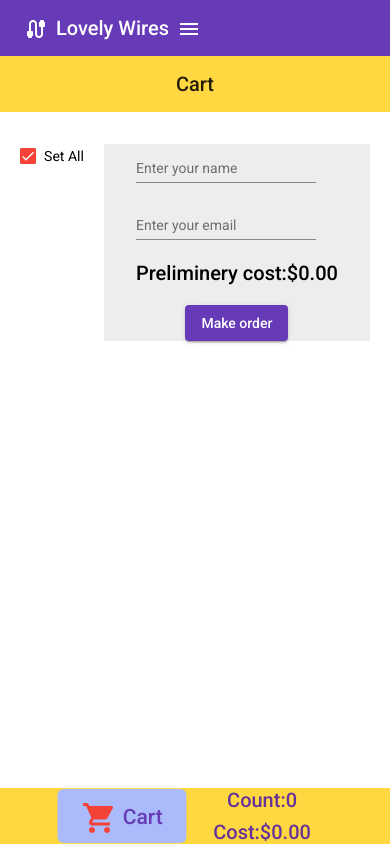
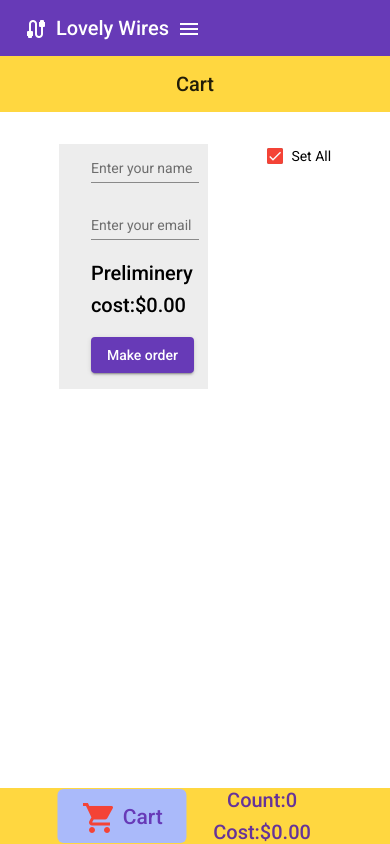
Before and after one commit to TimmyGray/Buying_Client, an Angular app: page /cart in a window 390 px wide. Built offline with nearby package versions, Linux system fonts and the light colour scheme.

Commit message:
some layout fixing

```diff
--- a/src/app/components/htmls/cart.component.html
+++ b/src/app/components/htmls/cart.component.html
@@ -1,4 +1,4 @@
-<div>
+<div fxLayout="column">
 
   <mat-toolbar color="accent" class="text-center center-style mg-b-2">
 
@@ -6,12 +6,10 @@
 
   </mat-toolbar>
 
-  <div fxLayout="column">
+  <div fxLayout="row" fxLayoutAlign="space-evenly start" name="buys and client" class="revers-cart">
 
-    <div fxLayout="row" fxLayoutAlign="space-evenly start" name="buys and client">
-
-      <div name="buys" fxLayout="column">
-        <div fxLayout="column" fxFlexAlign="end">
+    <div name="buys"  fxLayout="column" class="mg-r-1">
+      <div fxLayout="column" fxFlexAlign.lt-lg="end" fxFlexAlign.xs="start" class="mg-l-1-xs">
         <mat-checkbox color="warn"
                       [checked]="allset"
                       [indeterminate]="someSet()"
@@ -20,19 +18,19 @@
         </mat-checkbox>
       </div>
       <div fxLayout="column">
-          <ul>
-            <li *ngFor="let newbuy of buysfororder;let i=index" class="mg-b-2">
-              <div fxLayout="row" fxLayoutGap="10px">
+        <ul style="list-style-type:none;padding-inline-start:10px">
+          <li *ngFor="let newbuy of buysfororder;let i=index"  class="mg-b-2">
+            <div fxLayout="row" fxLayout.xs="row-reverse" fxLayoutGap="5px"  >
               <div name="buy" fxLayout="column">
-                  <mat-card class="width-300 height-350">
+                <mat-card fxFlex.xs="calc(40%-16px)">
                   <mat-card-header>
                     <mat-card-title>{{newbuy.name}}</mat-card-title>
                     <mat-card-subtitle>Price: {{newbuy.cost | currency}}</mat-card-subtitle>
+                  </mat-card-header>
                   <img mat-card-sm-image [src]="newbuy.image.data" *ngIf="newbuy.image.data!=null;else newbuyimage" />
                   <ng-template #newbuyimage>
                     <img mat-card-sm-image src="../../../assets/--images/testpic.jpg" />
                   </ng-template>
-                    </mat-card-header>
                   <mat-card-content (click)="setBuy(newbuy,checks.subchecks[i])">
                     <p>First connector: <span [textContent]="parsingItem(newbuy.item,0)|slice:0:30"></span>...</p>
                     <p>Second connector: <span [textContent]="parsingItem(newbuy.item,1)|slice:0:30"></span>...</p>
@@ -54,6 +52,7 @@
                 </mat-card>
 
               </div>
+              <div fxLayout.xs="column" fxLayout="row">
                 <div name="sum">{{newbuy.count*newbuy.cost|currency}}</div>
                 <div name="check" fxLayout="column">
 
@@ -63,17 +62,19 @@
                   </mat-checkbox>
 
                 </div>
+
+              </div>
             </div>
           </li>
         </ul>
       </div>
     </div>
 
-      <div name="client" fxLayout="column" class="light-grey-bg p-side-2 sticky-top-50" fxLayoutAlign="center start">
+    <div name="client"  fxFlex.xs="40%" class="light-grey-bg p-side-2 sticky-top-50" >
       <form>
-          <div fxLayout="column">
-            <div>
-              <mat-form-field>
+        <div fxFlex>
+          <div fxLayoutAlign.lt-xs="space-around">
+            <mat-form-field fxFlex.xs="60%">
               <mat-label>Enter your name</mat-label>
               <input matInput type="text" [(ngModel)]="client.name" name="clientName" />
               <button mat-icon-button matSuffix *ngIf="client.name" (click)="client.name=''">
@@ -82,8 +83,8 @@
             </mat-form-field>
 
           </div>
-            <div>
-              <mat-form-field>
+          <div fxLayoutAlign.lt-xs ="space-around">
+            <mat-form-field fxFlex.xs="60%">
               <mat-label>Enter your email</mat-label>
               <input matInput type="email" [(ngModel)]="client.email" name="clientEmail" />
               <button mat-icon-button matSuffix *ngIf="client.email" (click)="client.email=''">
@@ -93,11 +94,11 @@
 
           </div>
 
-            <div name="cost show" fxLayout="column" fxFlexAlign="center">
+          <div name="cost show">
             <div class="mat-title">Preliminery cost:{{cost | currency}}</div>
           </div>
 
-            <div name="button" fxLayout="column" fxFlexAlign="center">
+          <div name="button" class="p-b-1">
             <button mat-raised-button color="primary" (click)="makeOrder()">Make order</button>
           </div>
 
@@ -106,5 +107,9 @@
       </form>
     </div>
   </div>
+
+  <!--<div fxLayout="column">
+
+
+  </div>-->
 </div>
-</div>
--- a/src/app/components/htmls/creating.component.html
+++ b/src/app/components/htmls/creating.component.html
@@ -2,7 +2,7 @@
   <div class="mat-title">In this section you can create your own wire</div>
   <div fxLayout="column" name="formgroup" class="text-center">
 
-    <div fxLayout="row" fxLayoutAlign="space-between">
+    <div fxLayout="row" fxLayout.xs="column" fxLayoutAlign="space-between">
 
       <div fxLayout="column">
 
@@ -36,7 +36,7 @@
 
       <div fxLayout="column">
 
-        <mat-form-field>
+        <mat-form-field class="min-width-150">
           <mat-label>Count of connectors</mat-label>
           <input matInput type="number"
                  [(ngModel)]="wire.numberofconnectors"
@@ -49,9 +49,9 @@
 
     </div>
 
-    <div fxLayout="row" fxLayoutAlign="space-between" class="mg-3">
+    <div fxLayout="row" fxLayout.xs="column" fxLayoutAlign="space-between" class="mg-3">
 
-      <div fxLayout="column">
+      <div fxLayout="row">
 
         <mat-form-field class="min-width-250">
           <mat-label>Wire's type</mat-label>
@@ -60,39 +60,48 @@
           </mat-select>
         </mat-form-field>
 
+        <div><p [textContent]="findPrice(wirecoil)|currency"></p></div>
+
       </div>
-      <div fxLayout="column"><p [textContent]="findPrice(wirecoil)|currency"></p></div>
+
       <div fxLayout="column">
 
-        <mat-form-field *ngFor="let conn of wire.firstconn; let i = index " class="min-width-250">
+        <div fxLayout="row" *ngFor="let conn of wire.firstconn; let i = index ">
+          <mat-form-field class="min-width-250">
             <mat-label>First side connector type</mat-label>
             <mat-select [(ngModel)]="firstsideconn[i]" (ngModelChange)="changeConnector(i,true)">
               <mat-option *ngFor="let connector of connectors; let i=index" [value]="connector">{{connector.name}}-{{connector.type}}</mat-option>
             </mat-select>
           </mat-form-field>
 
+          <div><p>{{firstconnprice[i]|currency}}</p></div>
+
         </div>
 
-      <div fxLayout="column"><p *ngFor="let price of firstconnprice">{{price|currency}}</p></div>
+      </div>
+
 
       <div fxLayout="column">
 
-        <mat-form-field *ngFor="let conn of wire.secondconn; let i = index" class="min-width-250">
+        <div fxLayout="row" *ngFor="let conn of wire.secondconn; let i = index">
+          <mat-form-field class="min-width-250">
             <mat-label>Second side connectors type</mat-label>
             <mat-select [(ngModel)]="secondsideconn[i]" (ngModelChange)="changeConnector(i,false)">
               <mat-option *ngFor="let connector of connectors; let i=index" [value]="connector">{{connector.name}}-{{connector.type}}</mat-option>
             </mat-select>
           </mat-form-field>
+          <div><p>{{secondconnprice[i]|currency}}</p></div>
 
         </div>
 
-      <div fxLayout="column"><p *ngFor="let price of secondconnprice">{{price|currency}}</p></div>
+      </div>
+
 
 
     </div>
 
 
-    <div fxLayout="column" fxLayoutAlign="center center">
+    <div fxLayout="column" fxLayoutAlign="center center" fxLayoutAlign.xs="start">
 
       <mat-form-field class="min-width-200">
         <mat-label>Description(optional)</mat-label>
--- a/src/app/styles/styles.css
+++ b/src/app/styles/styles.css
@@ -239,6 +239,12 @@ body {
     margin-top:2rem;
 }
 
+.mg-r-1{
+
+    margin-right:1rem;
+
+}
+
 .hidden{
     display:none;
 }
@@ -246,6 +252,11 @@ body {
 .p-side-2{
     padding-left:2rem;
     padding-right:2rem;
+}
+
+.p-b-1{
+
+    padding-bottom:1rem;
 }
 
 .width-200{
@@ -284,6 +295,29 @@ body {
     align-items:center !important;
   }
 
+  .revers-cart {
+    flex-direction: row-reverse!important;
+    margin-left: 1rem;
+  }
+
+  .mg-l-1-xs{
+      margin-left:1rem;
+
+  }
+
+}
+
+@media (min-width:600px){
+
+    .width-cart{
+        width:var(--main-300);
+    }
+
+    .height-cart{
+        height:var(--main-350);
+    }
+
+
 }
 
 .mg-l-2{
```
Lines whose indentation alone changed are shown as unchanged.
